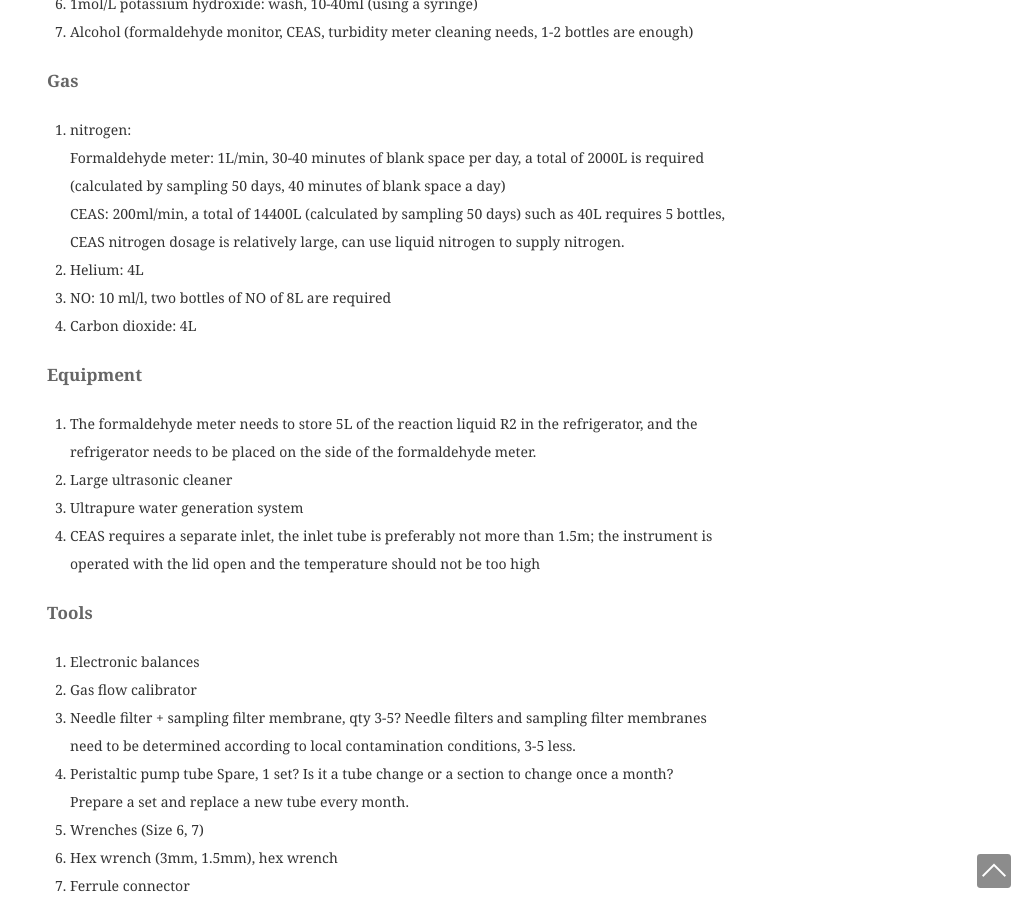
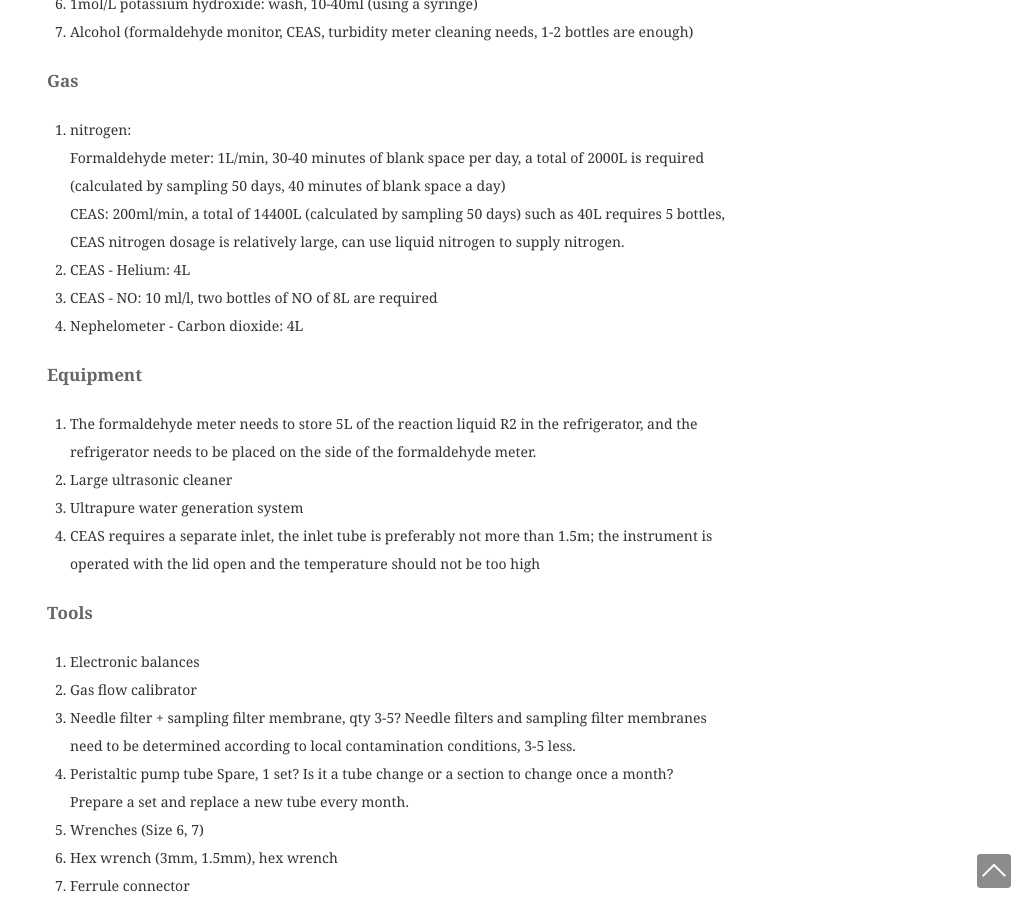
Before and after one commit to songair/Congbo, a Jekyll site: the page built from _posts/2022-01-19-HCHO monitor from Peking Uni.md, in a window 1280 px wide and 900 px high, scrolled down 4325 px. Shown: the whole window, without its empty margins (253-1280 px from the left). Built offline with Jekyll 4.4.1, drawn with Linux system fonts in a browser that asks for light colours; comment, search, counter and statistics services are not loaded; some of the changed text lies outside the part shown.

Commit message:
Update Blog

```diff
--- a/_posts/2022-01-19-HCHO monitor from Peking Uni.md
+++ b/_posts/2022-01-19-HCHO monitor from Peking Uni.md
@@ -38,9 +38,9 @@ comments: true
     甲醛仪：1L/min，每日走30-40分钟空白，共需要**2000L**（按采样50天，一天走40分钟空白计算）。<br>
     CEAS：200ml/min，共需要14400L（按采样50天计算）如**40L**一瓶（10MPa=100bar）则需要**5**瓶，CEAS的氮气用量比较大，能否用液氮供氮气。
 
-2. 氦气：4L
-3. NO：10ml/l, 需要两瓶8L的NO
-4. 二氧化碳：4L
+2. CEAS - 氦气：4L
+3. CEAS - NO：10ml/l, 需要两瓶8L的NO
+4. Nephelometer - 二氧化碳：4L
 
 # 设备/ Equipment
 
@@ -109,9 +109,9 @@ The estimation method of the chemicals required for the formaldehyde (HCHO) moni
 
     Formaldehyde meter: 1L/min, 30-40 minutes of blank space per day, a total of 2000L is required (calculated by sampling 50 days, 40 minutes of blank space a day)<br>
     CEAS: 200ml/min, a total of 14400L (calculated by sampling 50 days) such as 40L requires 5 bottles, CEAS nitrogen dosage is relatively large, can use liquid nitrogen to supply nitrogen.
-2. Helium: 4L
-3. NO: 10 ml/l, two bottles of NO of 8L are required
-4. Carbon dioxide: 4L
+2. CEAS - Helium: 4L
+3. CEAS - NO: 10 ml/l, two bottles of NO of 8L are required
+4. Nephelometer - Carbon dioxide: 4L
 
 # Equipment
 1. The formaldehyde meter needs to store 5L of the reaction liquid R2 in the refrigerator, and the refrigerator needs to be placed on the side of the formaldehyde meter.
```
Also changed, not shown: 1 other file.
